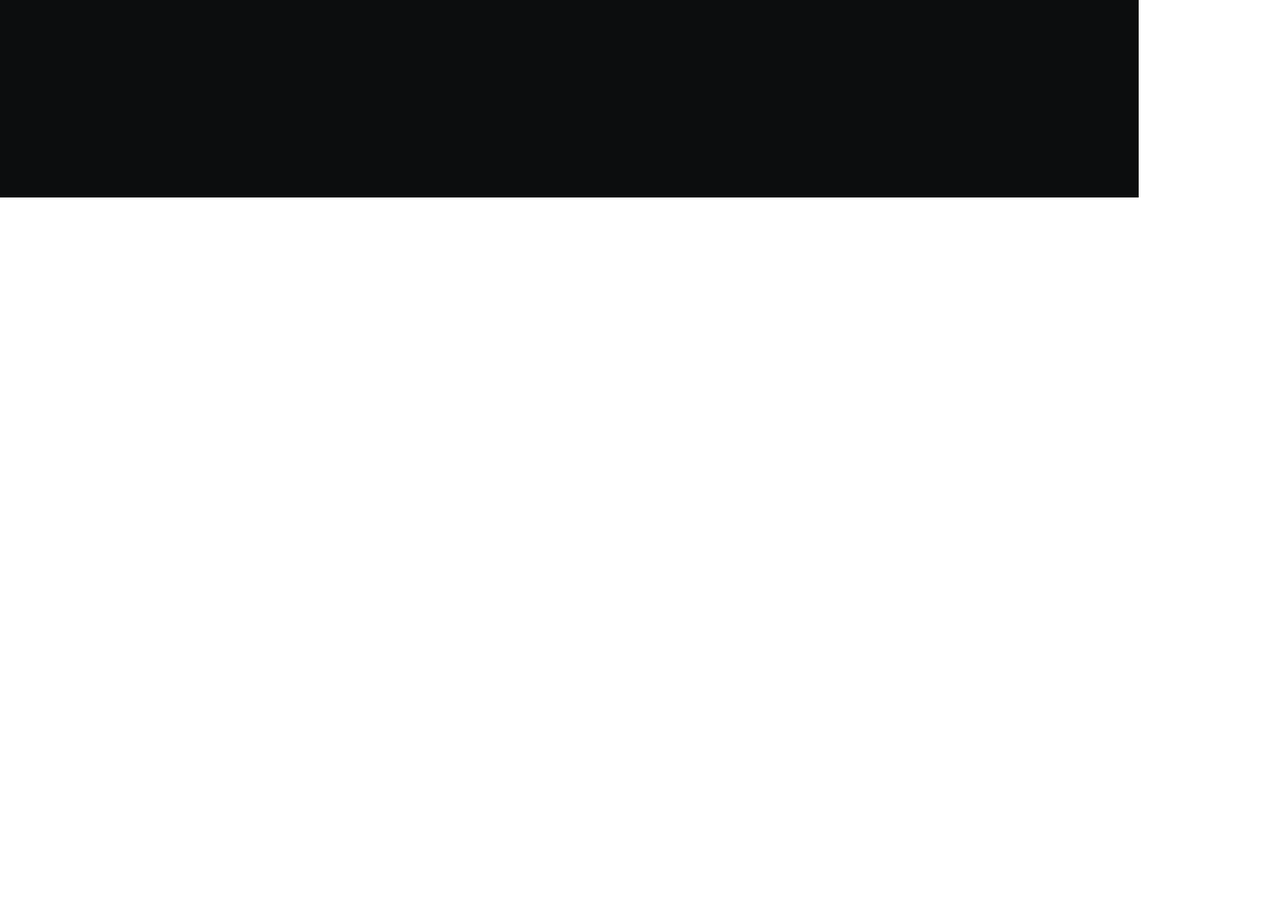
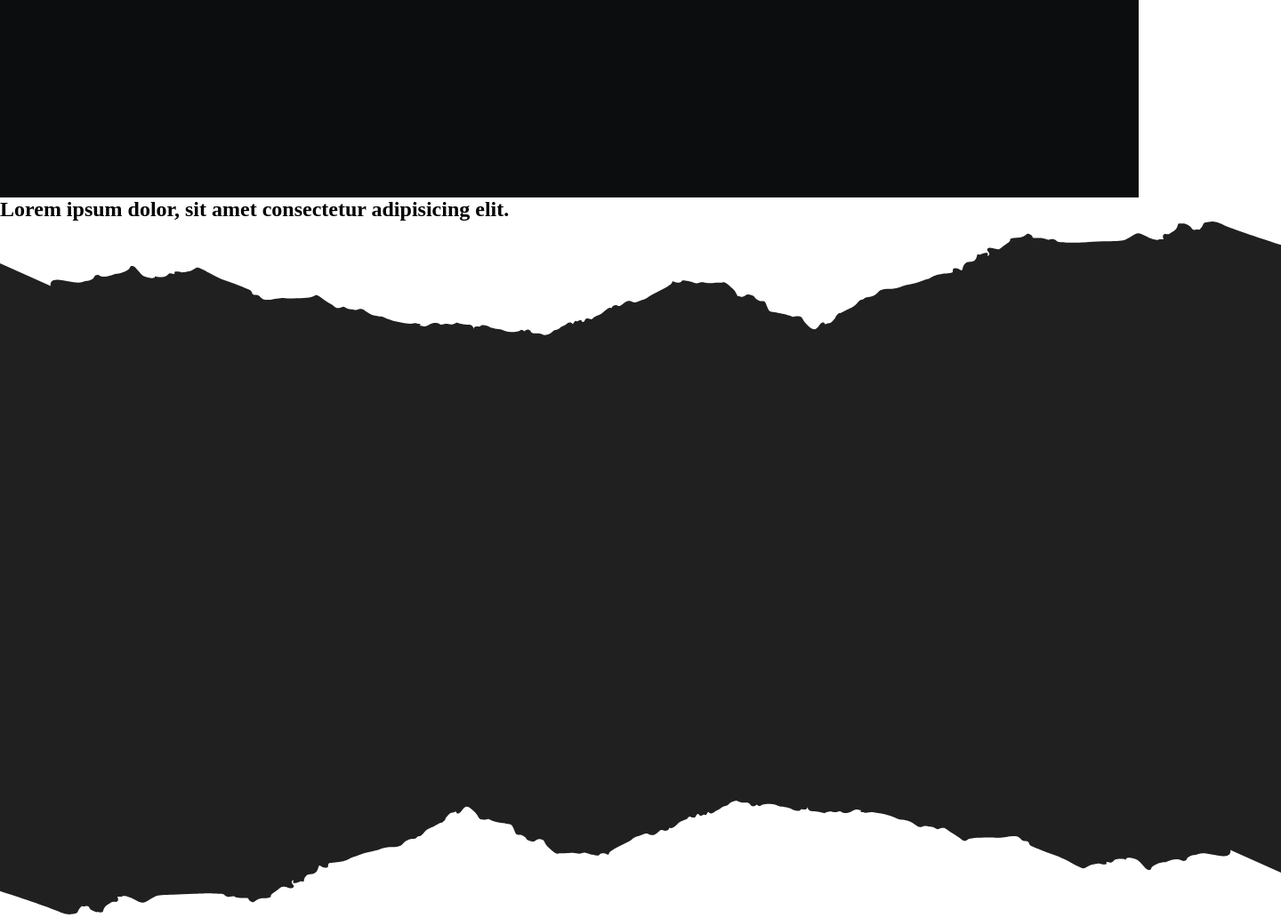
Before and after one commit to SomehowAlive/depression, a plain HTML site: page index.html in a window 1280 px wide. Shown: the part 578-1610 px from the top of the page at 89% size, 1440 px wide, since content can reach past the window. Before the commit the page ends 800 px from the top, so only its background shows below. Drawn offline with Linux system fonts and the light colour scheme.

Commit message:
"added new section HTML"

```diff
--- a/index.html
+++ b/index.html
@@ -22,6 +22,10 @@
         </div>
       </div>
     </div>
+    <div class="section">
+      <h2>Lorem ipsum dolor, sit amet consectetur adipisicing elit.</h2>
+      <img src="form.svg" alt="" class="section-bg" />
+    </div>
     <script></script>
   </body>
   <script src="script.js"></script>
```
